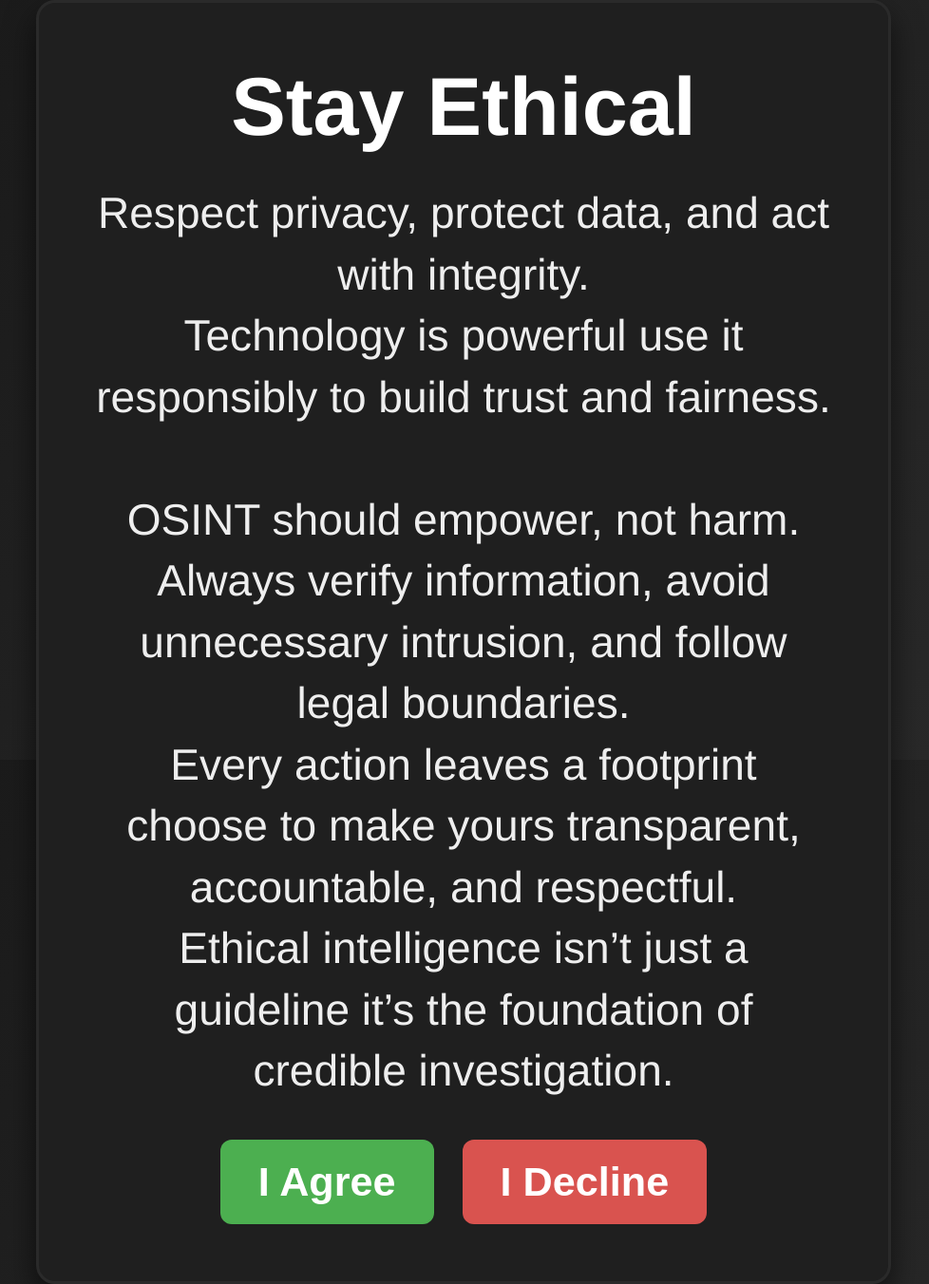
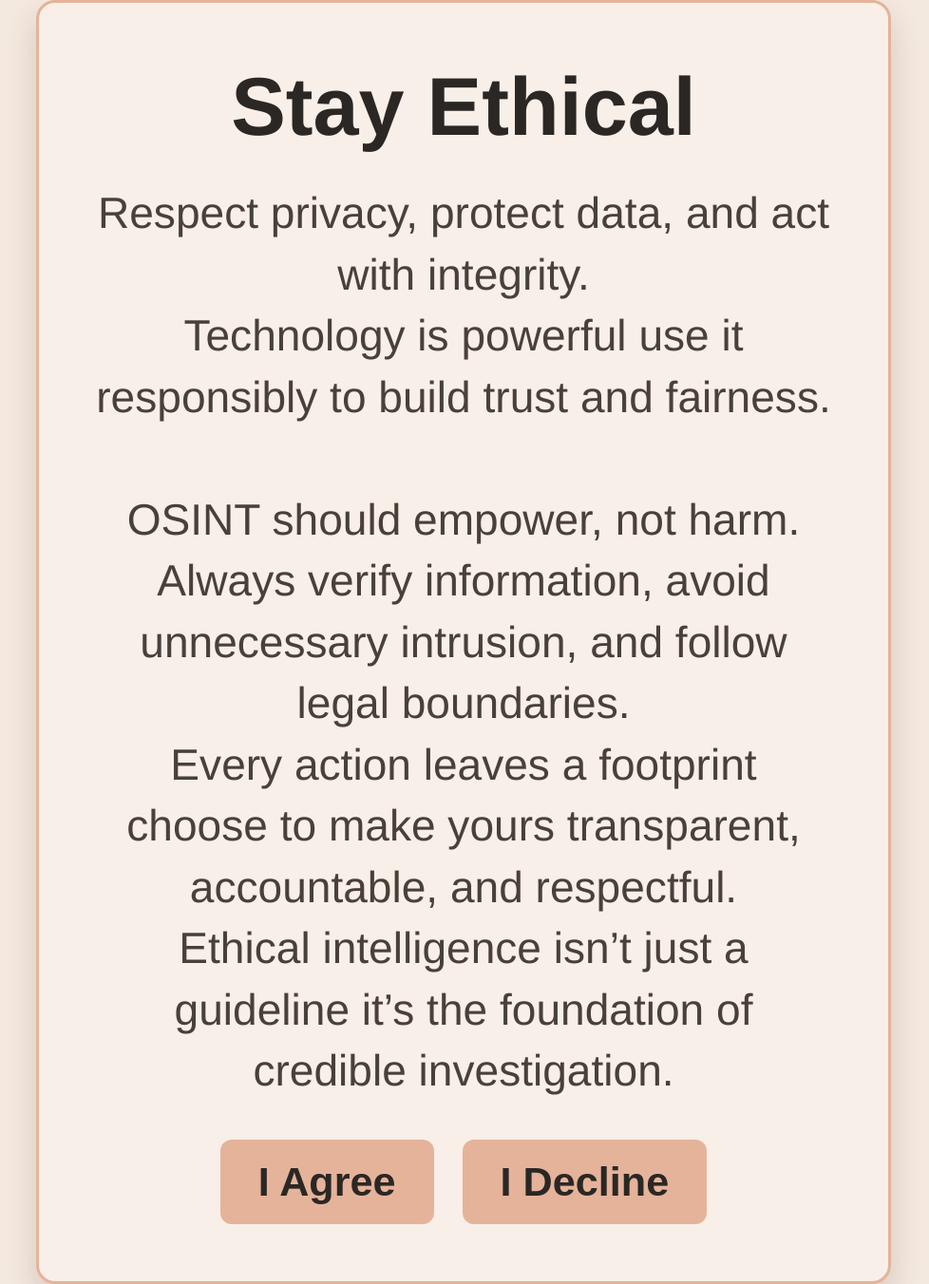
Before and after one commit to Novelintel/Novelintel, a PHP site: page /DeepSearch/Reminder.html in a window 1280 px wide. Shown: the whole page at 95% size, without its empty margins (152-1130 px from the left). Run offline with PHP 8.4, Linux system fonts and the light colour scheme.

Commit message:
Update styles.css

```diff
--- a/OSINTScraper/DeepSearch/styles.css
+++ b/OSINTScraper/DeepSearch/styles.css
@@ -1,11 +1,11 @@
 :root {
-  --body-bg: linear-gradient(135deg, #1a1a1a 0%, #222222 50%, #2a2a2a 100%);
-  --container-bg: #1f1f1f;
-  --border: 3px solid #2a2a2a;
-  --accent-light: #2e2e2e;
-  --accent-dark: #3a3a3a;
-  --text-light: #eee;
-  --text-dark: #fff;
+  --body-bg: linear-gradient(135deg, #F4E9DF 100%, #F8EFE8 100%, #E5B39A 100%);
+  --container-bg: #F8EFE8;
+  --border: 3px solid #E5B39A;
+  --accent-light: #E5B39A;
+  --accent-dark: #C58F75;
+  --text-light: #4A403A;
+  --text-dark: #2B2724;
 }
 
 html {
@@ -41,7 +41,7 @@ body {
   border: var(--border);
   border-radius: 20px;
   padding: 60px;
-  box-shadow: 0 16px 32px rgba(0,0,0,0.6);
+  box-shadow: 0 16px 32px rgba(91, 66, 52, 0.2);
   text-align: center;
 }
 
@@ -75,27 +75,27 @@ body {
 }
 
 .btn.agree {
-  background: #4caf50;
+  background: #E5B39A;
   color: var(--text-dark);
 }
 .btn.agree:hover {
-  background: #45a049;
+  background: #C58F75;
   transform: translateY(-3px);
-  box-shadow: 0 8px 18px rgba(0,0,0,0.5);
+  box-shadow: 0 8px 18px rgba(91, 66, 52, 0.2);
 }
 
 .btn.decline {
-  background: #d9534f;
+  background: #E5B39A;
   color: var(--text-dark);
 }
 .btn.decline:hover {
-  background: #c9302c;
+  background: #C58F75;
   transform: translateY(-3px);
-  box-shadow: 0 8px 18px rgba(0,0,0,0.5);
+  box-shadow: 0 8px 18px rgba(91, 66, 52, 0.2);
 }
 
 html, body {
-  background-color: #1a1a1a;
+  background-color: #F4E9DF;
 }
 
 body {
```
